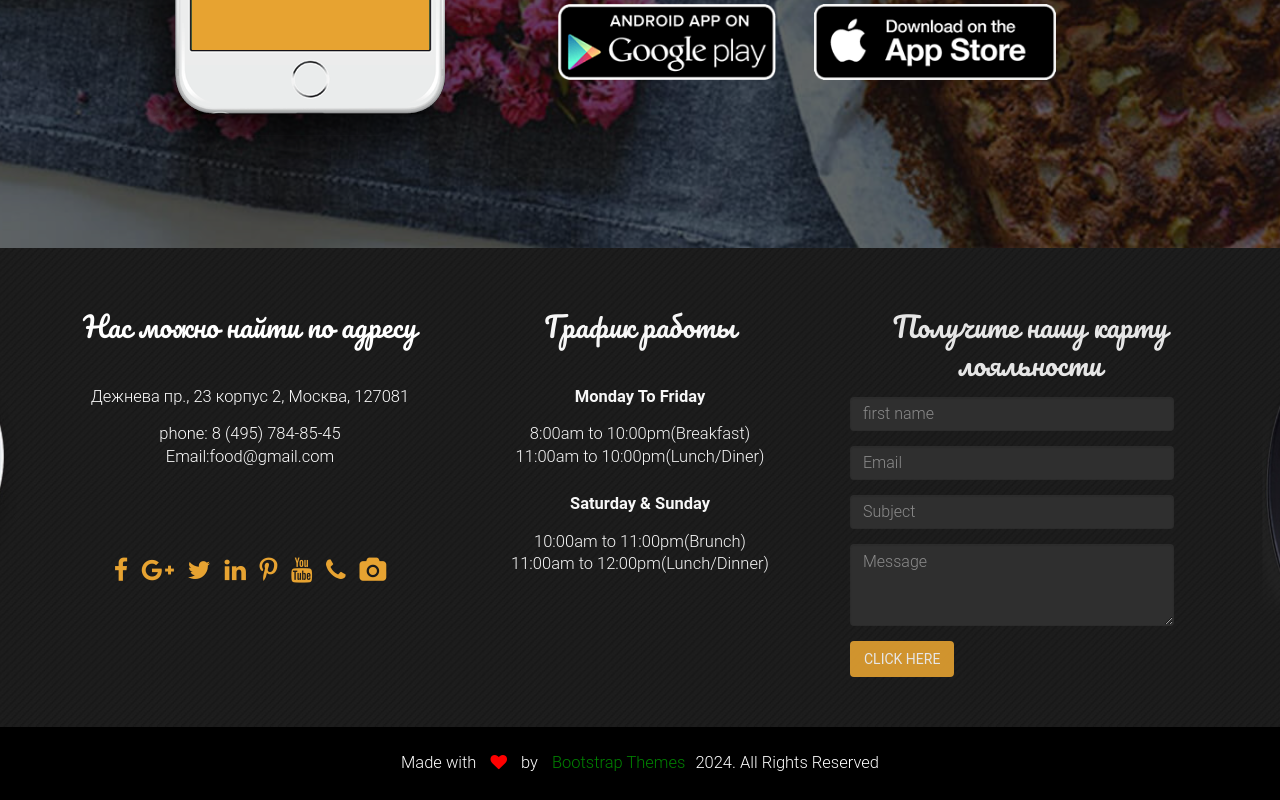
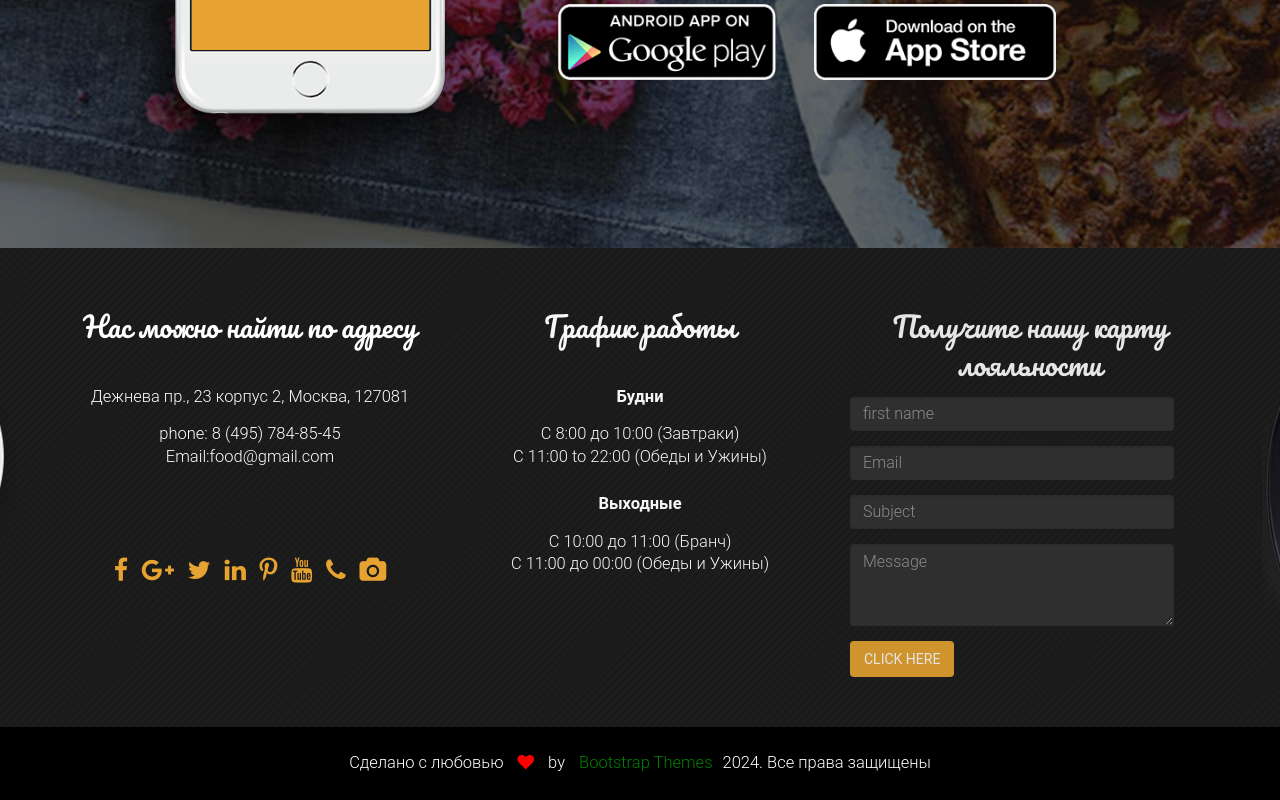
Before and after one commit to Vasilchyk/food, a plain HTML site: page index.html in a window 1280 px wide. Shown: the part 5974-6774 px from the top of the page. Drawn offline with Linux system fonts and the light colour scheme.

Commit message:
Update index.html

```diff
--- a/index.html
+++ b/index.html
@@ -373,13 +373,13 @@
                                 <h3>График работы</h3>
 
                                 <div class="single_widget_info">
-                                    <p><span class="date_day">Monday To Friday</span>
-                                        <span>8:00am to 10:00pm(Breakfast)</span>
-                                        <span>11:00am to 10:00pm(Lunch/Diner)</span>
+                                    <p><span class="date_day">Будни</span>
+                                        <span> С 8:00 до 10:00 (Завтраки)</span>
+                                        <span> С 11:00 to 22:00 (Обеды и Ужины)</span>
 
-                                        <span class="date_day">Saturday & Sunday</span>
-                                        <span>10:00am to 11:00pm(Brunch)</span>
-                                        <span>11:00am to 12:00pm(Lunch/Dinner)</span></p>
+                                        <span class="date_day">Выходные</span>
+                                        <span> С 10:00 до 11:00 (Бранч)</span>
+                                        <span> С 11:00 до 00:00 (Обеды и Ужины)</span></p>
                                 </div>
                             </div>
                         </div>
@@ -424,7 +424,7 @@
                 <div class="row">
                     <div class="col-sm-12">
                         <div class="copyright wow zoomIn" data-wow-duration="3s">
-							<p>Made with <i class="fa fa-heart"></i> by <a href="http://bootstrapthemes.co">Bootstrap Themes</a>2024. All Rights Reserved</p>
+							<p>Сделано с любовью <i class="fa fa-heart"></i> by <a href="http://bootstrapthemes.co">Bootstrap Themes</a>2024. Все права защищены</p>
 						</div>
                     </div>
                 </div>
```
